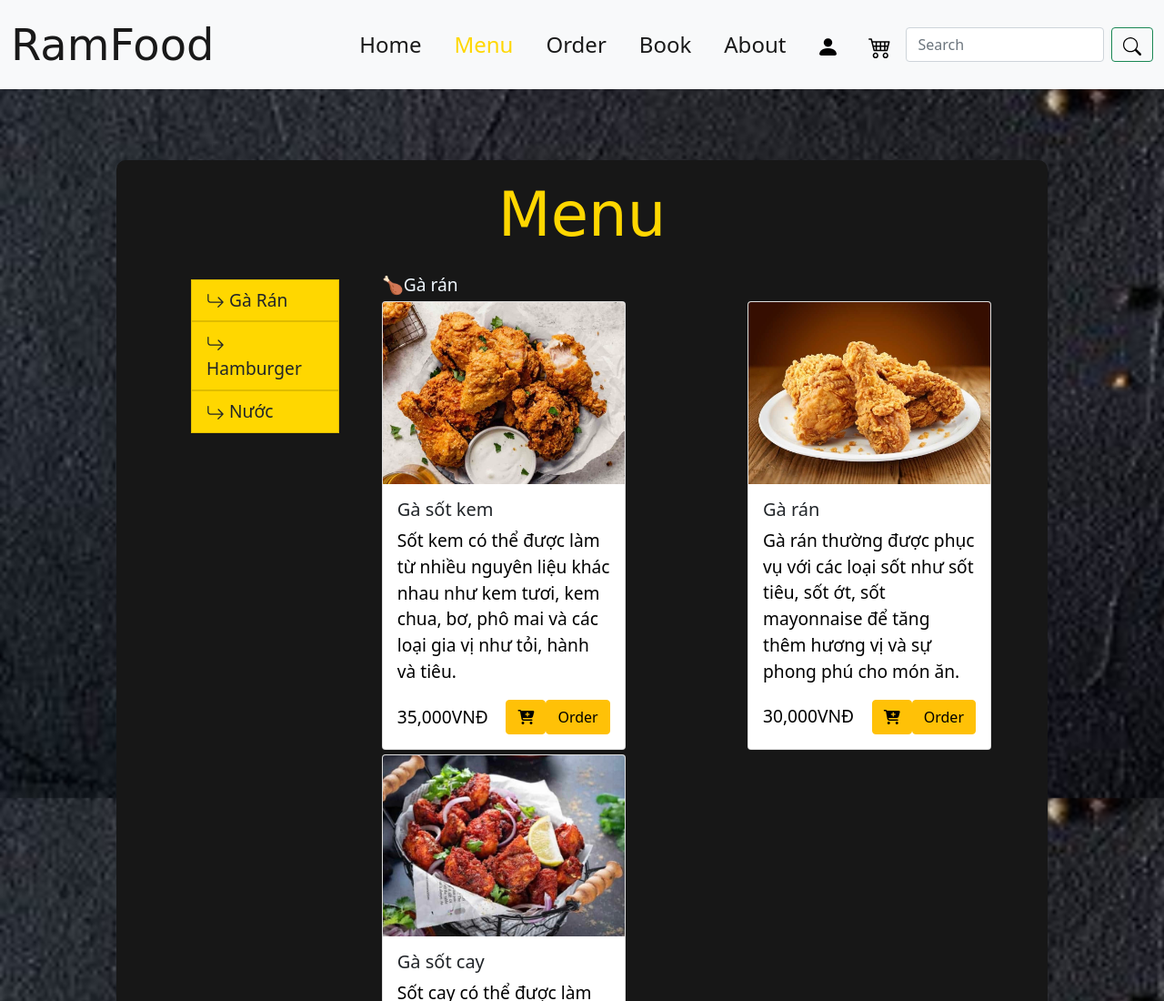
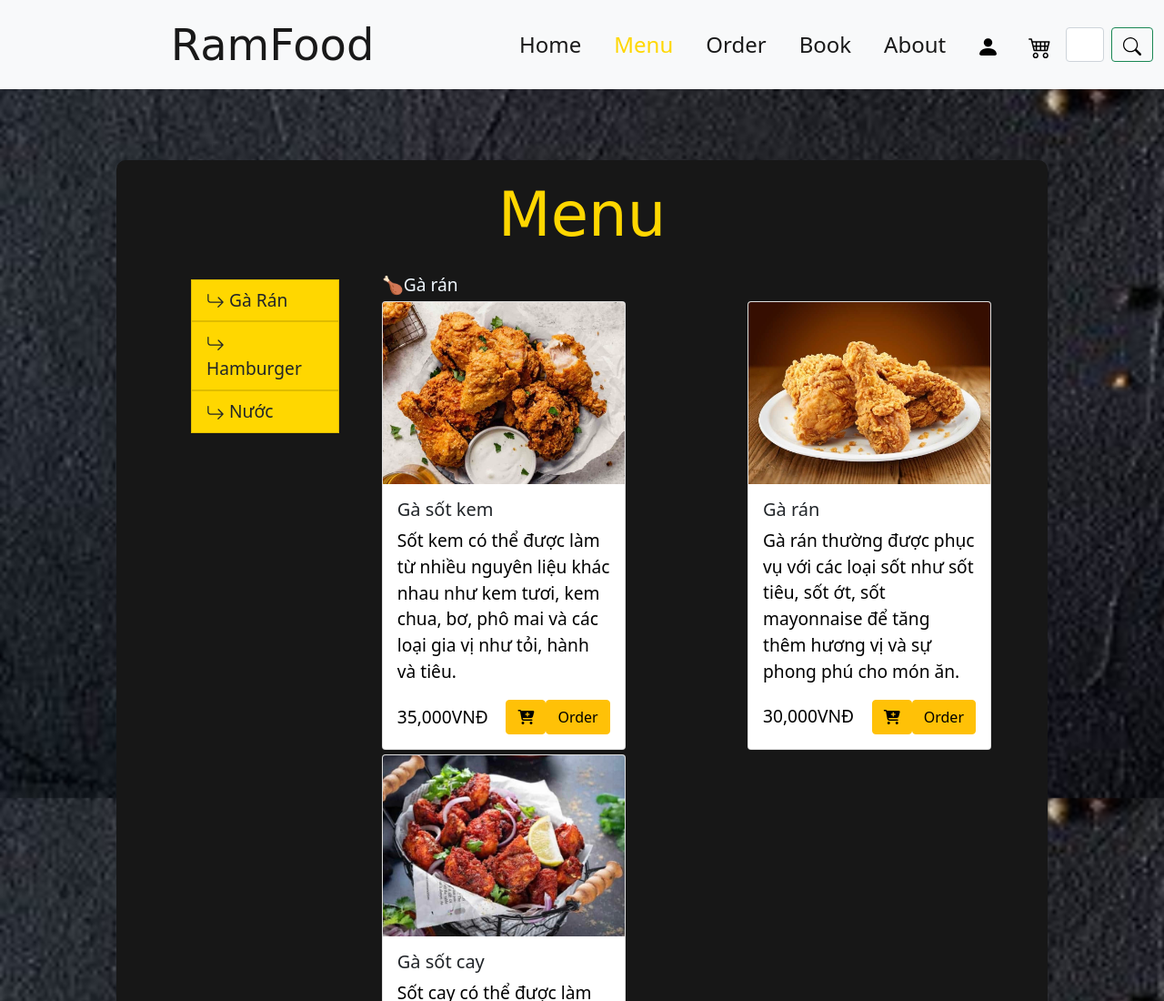
Before and after one commit to MinhKiet05/Web-ban-do-an-demo, a plain HTML site: page HTML/Menu.html in a window 1280 px wide. Shown: the top 1100 px of the page at 91% size. Drawn offline with nearby package versions, Linux system fonts and the light colour scheme.

Commit message:
Khang lam p3

```diff
--- a/CSS/Menu.css
+++ b/CSS/Menu.css
@@ -78,7 +78,10 @@ footer {
   margin: 12px;
   font-size: 17px;
 }
-
+.navbar-brand{
+  padding-left: 14%;
+  padding-right: 10%;
+}
 .infomationInCountry p {
   margin: 4px;
 }
```
